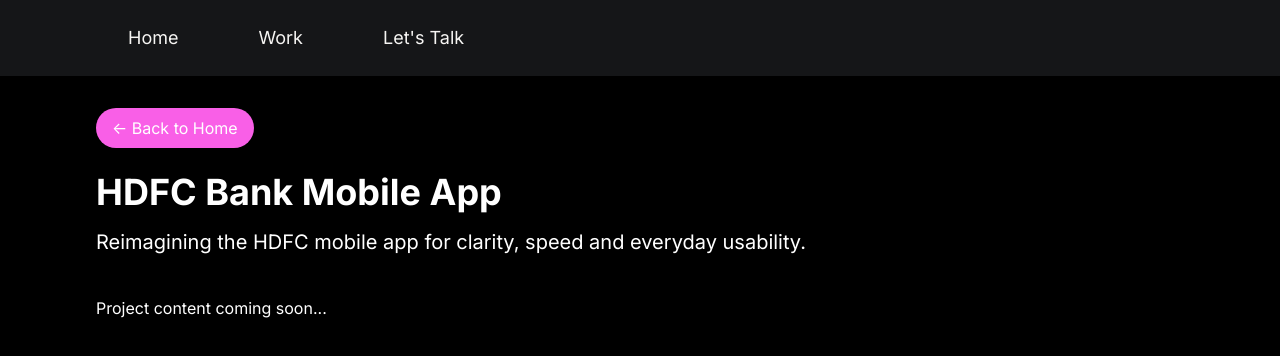
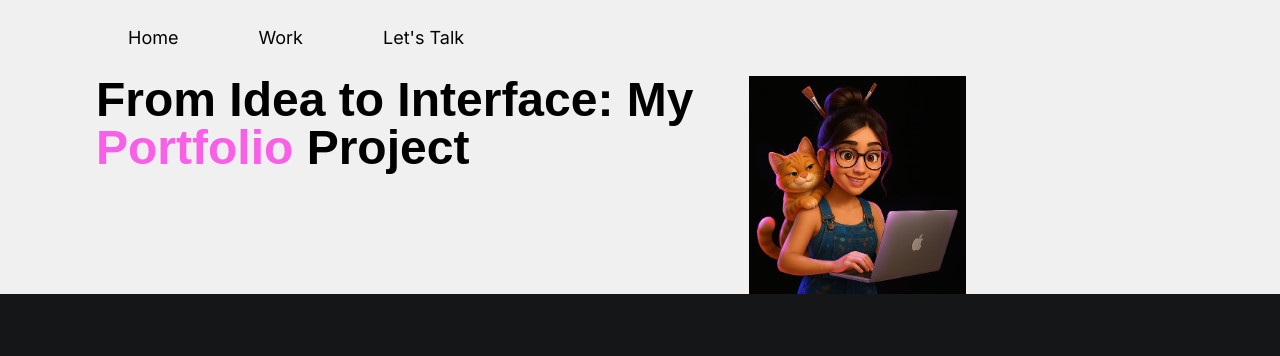
Before and after one commit to shobhit-sirohi/progs, a React (Vite) app: page /projects/project1 in a window 1280 px wide. Shown: the top 356 px of the page. Built offline with nearby package versions, Linux system fonts and the light colour scheme; a web font is replaced by a local one.

Commit message:
project 1 initial push

```diff
--- a/src/App.jsx
+++ b/src/App.jsx
@@ -4,7 +4,6 @@
   Route,
 } from "react-router-dom";
 import Home from "./pages/Home";
-import Navbar from "./components/Navbar";
 // eslint-disable-next-line
 import Project1 from "./pages/projects/Project1";
 
@@ -19,7 +18,6 @@
   return (
     <BrowserRouter>
       <div>
-        <Navbar />
         <main>
           <Routes>
             <Route path="/" element={<Home />} />
--- a/src/components/Navbar.jsx
+++ b/src/components/Navbar.jsx
@@ -1,5 +1,3 @@
-import { Link } from "react-router-dom";
-
 const Navbar = () => {
   return (
     <nav className="sticky top-0 z-50 p-4 md:p-6 font-inter
--- a/src/pages/Home.jsx
+++ b/src/pages/Home.jsx
@@ -1,5 +1,6 @@
 import WorkCarousel from "../components/WorkCarousel";
 import ReviewCarousel from "../components/ReviewCarousel";
+import Navbar from "../components/Navbar";
 import Chair from "../components/Chair";
 import stars from "../assets/images/stars.svg";
 import disk from "../assets/images/rotating-circle.png";
@@ -51,6 +52,7 @@
 
   return (
     <div>
+      <Navbar />
       <section className="items-center justify-center px-4 text-white bg-black xl:min-h-fit 2xl:min-h-screen md:px-14 lg:px-24">
         <div className="w-full text-center ">
           <div className="relative flex items-center justify-center w-full pt-20">
--- a/src/pages/projects/Project1.jsx
+++ b/src/pages/projects/Project1.jsx
@@ -1,24 +1,47 @@
-import { Link } from "react-router-dom";
-
+import footer from "../../assets/images/footer-image.png";
 const Project1 = () => {
   return (
-    <div className="min-h-screen px-4 py-8 text-white bg-black md:px-14 lg:px-24">
-      <Link
-        to="/"
-        className="inline-flex items-center gap-2 px-4 py-2 mb-6 text-white rounded-full bg-[#F95FE7] hover:bg-[#b544a7]"
-      >
-        ← Back to Home
-      </Link>
-      <h1 className="mb-4 text-4xl font-bold">HDFC Bank Mobile App</h1>
-      <p className="mb-6 text-xl">
-        Reimagining the HDFC mobile app for clarity, speed and everyday usability.
-      </p>
-
-      {/* Your project content here */}
-      <div className="py-4">
-        <p>Project content coming soon...</p>
+    <div>
+      <nav className="sticky top-0 z-50 p-4 md:p-6 font-inter
+     md:px-32 bg-[#F0F0F0] shadow-2xs">
+      <div className="flex items-center space-x-[2rem] md:space-x-[5rem]">
+        <a
+          href="/"
+          className="text-[#040404] text-md md:text-lg transition-colors hover:text-[#6d6d6d]"
+        >
+          Home
+        </a>
+        <a
+          href="#work"
+          className="text-[#040404] text-md md:text-lg transition-colors hover:text-[#6d6d6d]"
+        >
+          Work
+        </a>
+        <a
+          href="#talk"
+          className="text-[#040404] text-md md:text-lg transition-colors hover:text-[#6d6d6d]"
+        >
+          Let's Talk
+        </a>
       </div>
-    </div>
+      </nav>
+      <section className="items-center justify-center px-4 text-060709 bg-[#F0F0F0] xl:min-h-fit  md:px-14 lg:px-24">
+        <div className="grid grid-cols-1 md:grid-cols-5">
+          <div className="col-span-3 ">
+            <h1 className="text-xl font-bold lg:text-5xl font-hiragino">
+              From Idea to Interface: My&nbsp;
+              <span className="text-[#F95FE7] inline-block">
+                Portfolio&nbsp;
+              </span>
+              <span className="inline-block ">Project</span>
+            </h1>
+          </div>
+          <div>
+            <img src={footer} alt=""/>
+          </div>
+        </div>
+      </section>
+      </div>
   );
 };
 
```
